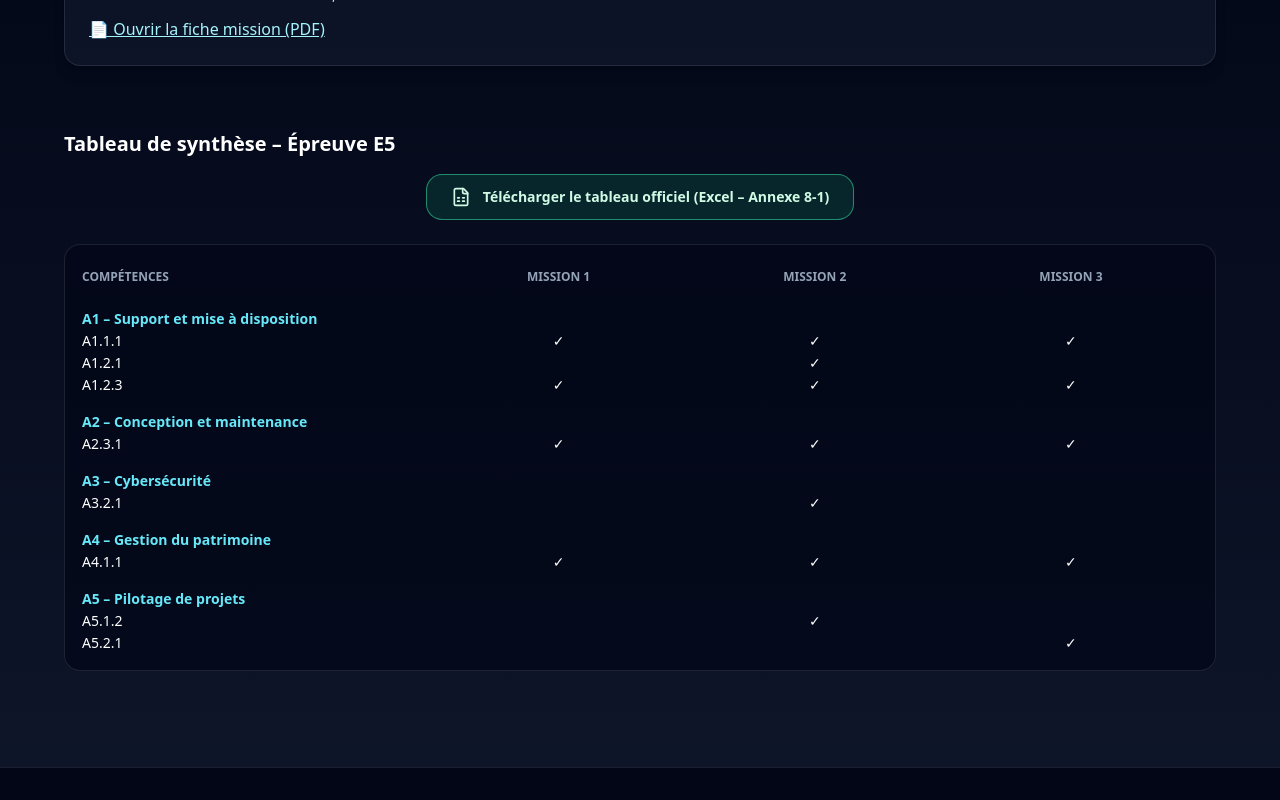
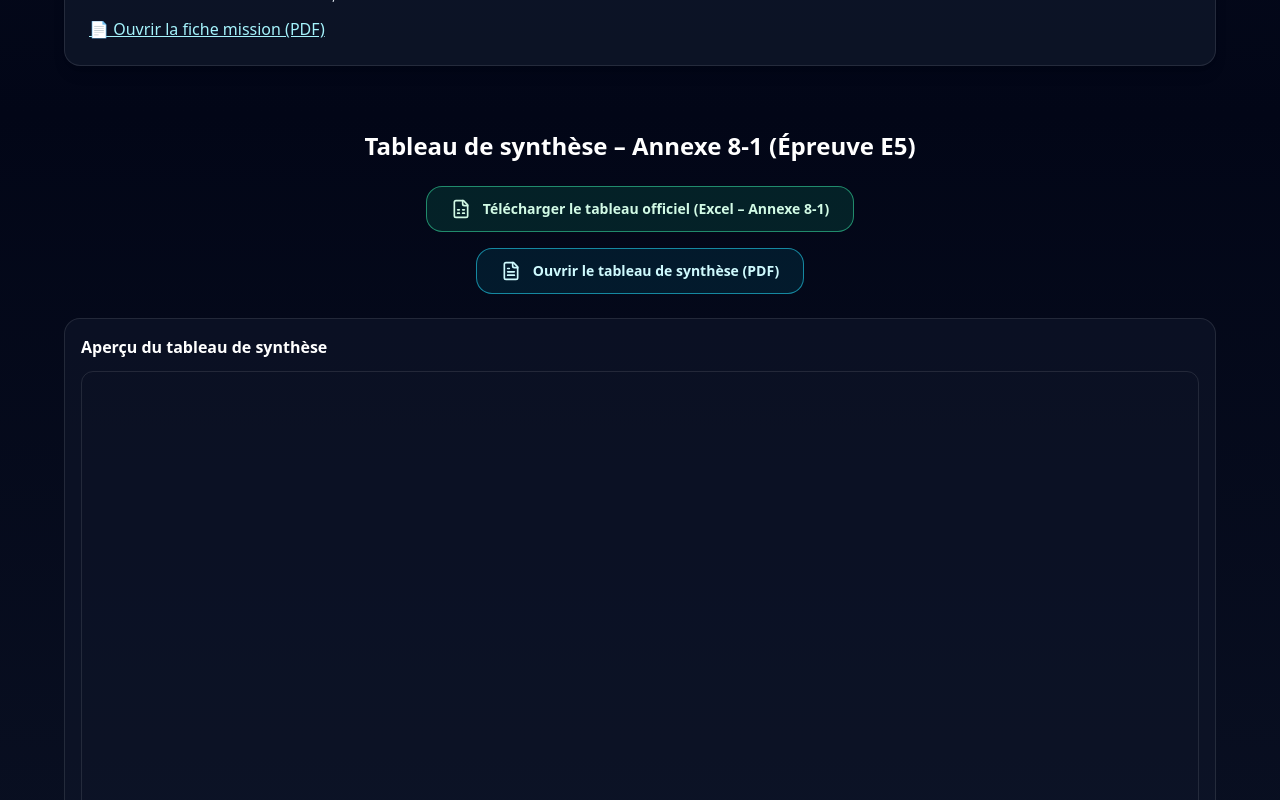
Before and after one commit to TinoCro/Portefolio, a React (Vite) app: page /e5 in a window 1280 px wide. Shown: the part 1240-2040 px from the top of the page. Built offline with nearby package versions, Linux system fonts and the light colour scheme.

Commit message:
Ajout aperçu PDF du tableau de synthèse E5

```diff
--- a/src/components/E5.tsx
+++ b/src/components/E5.tsx
@@ -1,9 +1,4 @@
-import {
-  BookOpen,
-  CheckCircle,
-  Download,
-  FileSpreadsheet
-} from "lucide-react";
+import { BookOpen, CheckCircle, Download, FileSpreadsheet, FileText } from "lucide-react";
 
 /* =======================
    TYPES
@@ -68,7 +63,7 @@ const missions: Mission[] = [
 ];
 
 /* =======================
-   COMPOSANT MISSION
+   CARTE MISSION
 ======================= */
 function MissionCard({ mission }: { mission: Mission }) {
   return (
@@ -129,63 +124,6 @@ function MissionCard({ mission }: { mission: Mission }) {
 }
 
 /* =======================
-   TABLEAU DE SYNTHÈSE (comme ta capture)
-======================= */
-function TableauSynthese() {
-  return (
-    <section className="mt-16">
-      <h3 className="text-xl font-semibold text-white mb-4">
-        Tableau de synthèse – Épreuve E5
-      </h3>
-
-      {/* 🔥 BOUTON EXCEL VISIBLE */}
-      <div className="flex justify-center mb-6">
-        <a
-          href="/e5/annexe8-1_tableau_synthese.xlsx"
-          download
-          className="inline-flex items-center gap-3 rounded-2xl border border-emerald-400/60 bg-emerald-500/15 px-6 py-3 text-sm font-semibold text-emerald-100 hover:bg-emerald-500/25 transition"
-        >
-          <FileSpreadsheet className="w-5 h-5" />
-          Télécharger le tableau officiel (Excel – Annexe 8-1)
-        </a>
-      </div>
-
-      <div className="overflow-x-auto bg-slate-950/70 border border-white/10 rounded-2xl p-4">
-        <table className="min-w-full text-sm">
-          <thead>
-            <tr className="text-slate-400 uppercase text-xs">
-              <th className="text-left py-2">Compétences</th>
-              <th className="text-center">Mission 1</th>
-              <th className="text-center">Mission 2</th>
-              <th className="text-center">Mission 3</th>
-            </tr>
-          </thead>
-          <tbody>
-            <tr><td colSpan={4} className="pt-4 text-cyan-300 font-semibold">A1 – Support et mise à disposition</td></tr>
-            <tr><td>A1.1.1</td><td className="text-center">✓</td><td className="text-center">✓</td><td className="text-center">✓</td></tr>
-            <tr><td>A1.2.1</td><td></td><td className="text-center">✓</td><td></td></tr>
-            <tr><td>A1.2.3</td><td className="text-center">✓</td><td className="text-center">✓</td><td className="text-center">✓</td></tr>
-
-            <tr><td colSpan={4} className="pt-4 text-cyan-300 font-semibold">A2 – Conception et maintenance</td></tr>
-            <tr><td>A2.3.1</td><td className="text-center">✓</td><td className="text-center">✓</td><td className="text-center">✓</td></tr>
-
-            <tr><td colSpan={4} className="pt-4 text-cyan-300 font-semibold">A3 – Cybersécurité</td></tr>
-            <tr><td>A3.2.1</td><td></td><td className="text-center">✓</td><td></td></tr>
-
-            <tr><td colSpan={4} className="pt-4 text-cyan-300 font-semibold">A4 – Gestion du patrimoine</td></tr>
-            <tr><td>A4.1.1</td><td className="text-center">✓</td><td className="text-center">✓</td><td className="text-center">✓</td></tr>
-
-            <tr><td colSpan={4} className="pt-4 text-cyan-300 font-semibold">A5 – Pilotage de projets</td></tr>
-            <tr><td>A5.1.2</td><td></td><td className="text-center">✓</td><td></td></tr>
-            <tr><td>A5.2.1</td><td></td><td></td><td className="text-center">✓</td></tr>
-          </tbody>
-        </table>
-      </div>
-    </section>
-  );
-}
-
-/* =======================
    PAGE E5
 ======================= */
 export default function E5() {
@@ -193,7 +131,7 @@ export default function E5() {
     <section id="e5" className="py-24 px-4">
       <div className="max-w-6xl mx-auto">
 
-        {/* TITRE COMME E6 */}
+        {/* TITRE */}
         <div className="text-center mb-12">
           <p className="text-sm font-semibold text-cyan-300 uppercase tracking-[0.25em]">
             Épreuve E5 – Support et mise à disposition de services informatiques
@@ -207,14 +145,60 @@ export default function E5() {
         </div>
 
         {/* MISSIONS */}
-        <div className="space-y-6">
+        <div className="space-y-6 mb-16">
           {missions.map((m) => (
             <MissionCard key={m.id} mission={m} />
           ))}
         </div>
 
-        {/* TABLEAU */}
-        <TableauSynthese />
+        {/* TABLEAU DE SYNTHÈSE */}
+        <section className="mt-12">
+          <h3 className="text-2xl font-semibold text-white mb-6 text-center">
+            Tableau de synthèse – Annexe 8-1 (Épreuve E5)
+          </h3>
+
+          {/* Boutons */}
+          <div className="flex flex-col items-center gap-4 mb-6">
+            <a
+              href="/e5/annexe8-1_tableau_synthese.xlsx"
+              download
+              className="inline-flex items-center gap-3 rounded-2xl border border-emerald-400/60 bg-emerald-500/15 px-6 py-3 text-sm font-semibold text-emerald-100 hover:bg-emerald-500/25 transition"
+            >
+              <FileSpreadsheet className="w-5 h-5" />
+              Télécharger le tableau officiel (Excel – Annexe 8-1)
+            </a>
+
+            <a
+              href="/e5/annexe8-1_tableau_synthese.pdf"
+              target="_blank"
+              rel="noopener noreferrer"
+              className="inline-flex items-center gap-3 rounded-2xl border border-cyan-400/60 bg-cyan-500/10 px-6 py-3 text-sm font-semibold text-cyan-100 hover:bg-cyan-500/15 transition"
+            >
+              <FileText className="w-5 h-5" />
+              Ouvrir le tableau de synthèse (PDF)
+            </a>
+          </div>
+
+          {/* Aperçu PDF */}
+          <div className="bg-slate-900/60 border border-white/10 rounded-2xl p-4 mb-8">
+            <h4 className="text-white font-semibold mb-3">
+              Aperçu du tableau de synthèse
+            </h4>
+
+            <div className="relative w-full h-[800px] rounded-xl overflow-hidden border border-white/10">
+              <iframe
+                src="/e5/annexe8-1_tableau_synthese.pdf"
+                title="Tableau de synthèse E5"
+                className="w-full h-full"
+              />
+            </div>
+
+            <p className="text-slate-400 text-xs mt-3">
+              (Si le PDF ne s’affiche pas, utilisez les boutons ci-dessus pour l’ouvrir ou le télécharger.)
+            </p>
+          </div>
+        </section>
+
       </div>
     </section>
   );
```
Also changed, not shown: 2 other files (tests, documents, lock files or other folders).
